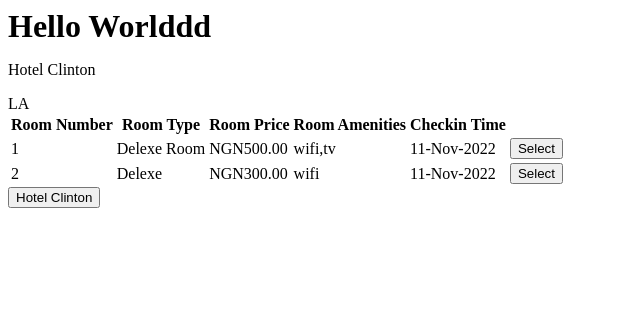
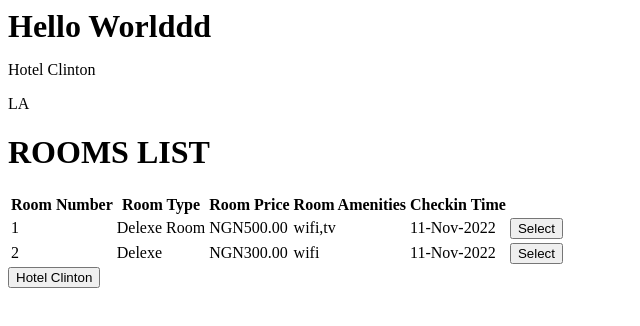
Before and after one commit to Alausa-AbdulAzeez/hinv, an Angular app: page / in a window 1280 px wide. Shown: the top 326 px of the page, without its empty margins (0-640 px from the left). Built offline with nearby package versions, Linux system fonts and the light colour scheme.

Commit message:
tested ngOnChanges

```diff
--- a/src/app/rooms/rooms-list/rooms-list.component.html
+++ b/src/app/rooms/rooms-list/rooms-list.component.html
@@ -1,3 +1,4 @@
+<h1>{{ title }}</h1>
 <table>
   <tr>
     <th>Room Number</th>
--- a/src/app/rooms/rooms-list/rooms-list.component.ts
+++ b/src/app/rooms/rooms-list/rooms-list.component.ts
@@ -1,4 +1,11 @@
-import { Component, Input, Output, EventEmitter } from '@angular/core';
+import {
+  Component,
+  Input,
+  Output,
+  EventEmitter,
+  OnChanges,
+  SimpleChanges,
+} from '@angular/core';
 import { RoomList } from '../rooms';
 
 @Component({
@@ -6,11 +13,19 @@
   templateUrl: './rooms-list.component.html',
   styleUrls: ['./rooms-list.component.scss'],
 })
-export class RoomsListComponent {
+export class RoomsListComponent implements OnChanges {
+  // title: string = '';
+
   @Input() rooms: RoomList[] = [];
+  @Input() title: string = '';
+
   @Output() selectedRoom = new EventEmitter<RoomList>();
 
   selectRoom(room: RoomList) {
     this.selectedRoom.emit(room);
   }
+
+  ngOnChanges(changes: SimpleChanges): void {
+    console.log(changes);
+  }
 }
--- a/src/app/rooms/rooms.component.html
+++ b/src/app/rooms/rooms.component.html
@@ -5,6 +5,7 @@
   <app-rooms-list
     [rooms]="roomList"
     (selectedRoom)="selectRoom($event)"
+    [title]="title"
   ></app-rooms-list>
   <div *ngIf="selectedRoom">
     {{ selectedRoom | json }}
--- a/src/app/rooms/rooms.component.ts
+++ b/src/app/rooms/rooms.component.ts
@@ -19,6 +19,8 @@
 
   roomList: RoomList[] = [];
   selectedRoom?: RoomList;
+
+  title: string = 'ROOMS LIST';
 
   constructor() {}
 
@@ -47,6 +49,7 @@
 
   toggle() {
     this.showLocation = !this.showLocation;
+    this.title = 'roooommmm';
   }
 
   selectRoom(room: RoomList) {
```
